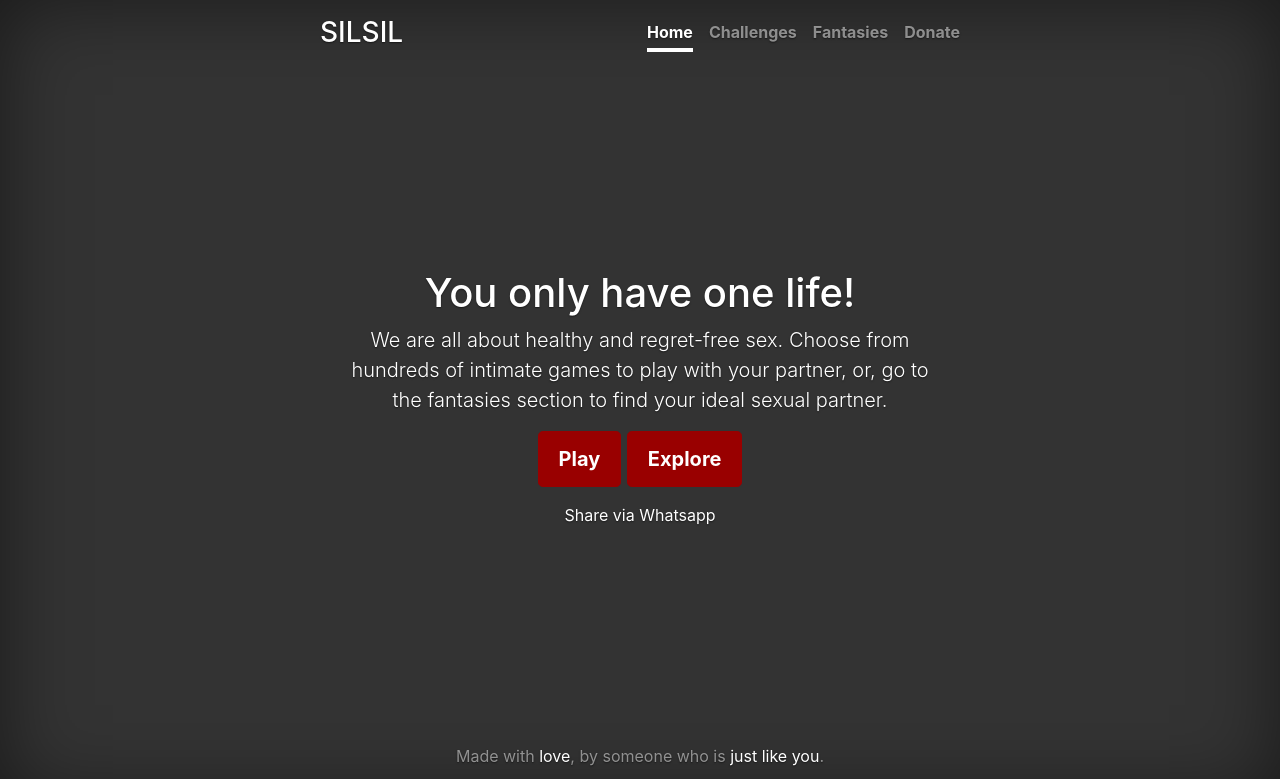
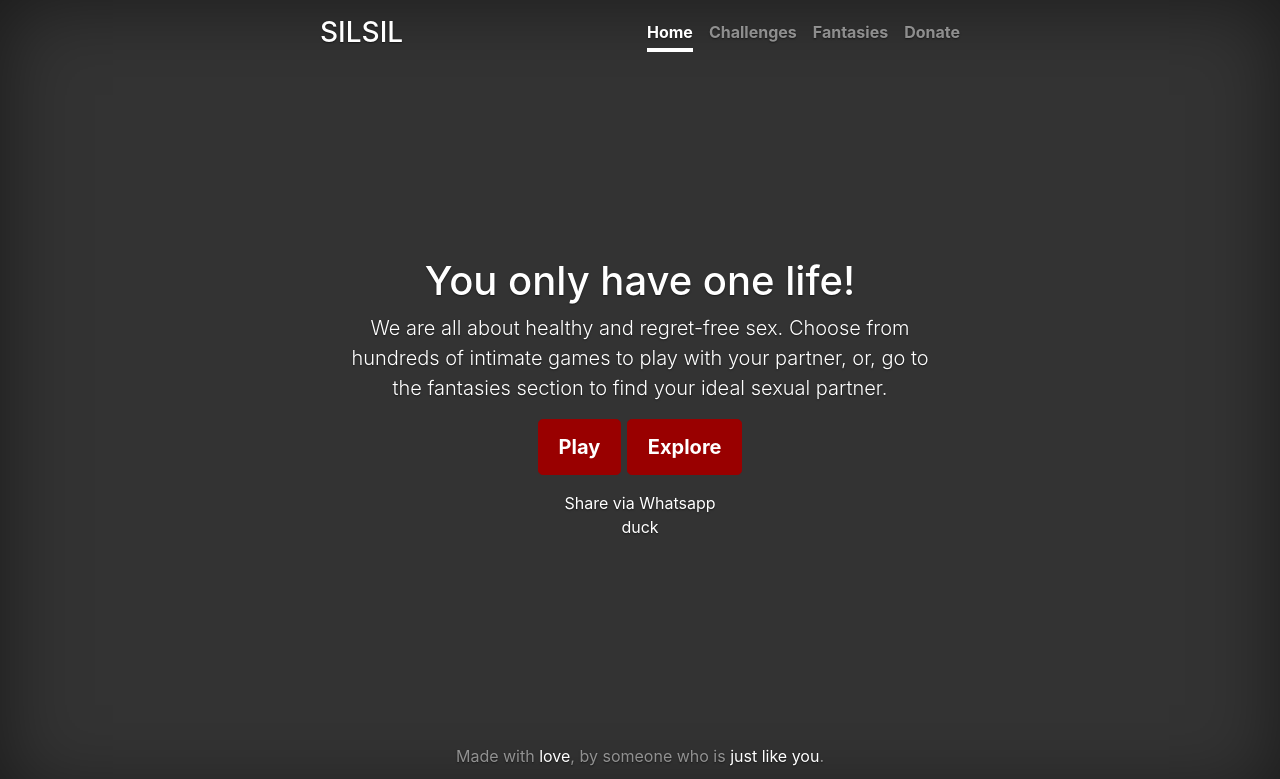
Before and after one commit to bob0bot/fantas, a Python web app: template templates/code.html in a window 1280 px wide. Shown: the top 779 px of the page. Run offline with Jinja, Linux system fonts and the light colour scheme; the template is opened without the code that fills it, so the values that code supplies are empty; some libraries are stand-ins or nearby versions.

Commit message:
cover home content whatsapp addthis1.2

```diff
--- a/templates/index.html
+++ b/templates/index.html
@@ -55,6 +55,8 @@
 
       <a href="whatsapp://send?text=The text to share!" data-action="share/whatsapp/share">Share via Whatsapp</a>
 
+      <a href="https://api.whatsapp.com/send?phone=whatsappphonenumber&text=urlencodedtext">duck</a>
+
             <!-- AddToAny BEGIN -->
           <div class="a2a_kit a2a_kit_size_32 a2a_default_style">
           <a class="a2a_dd" href="https://www.addtoany.com/share"></a>
```
